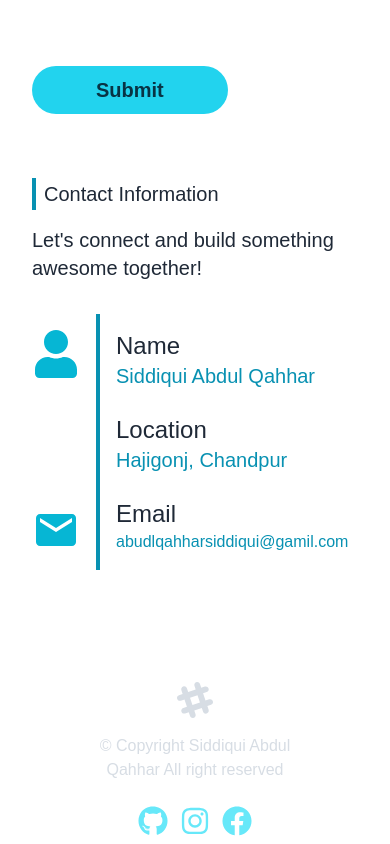
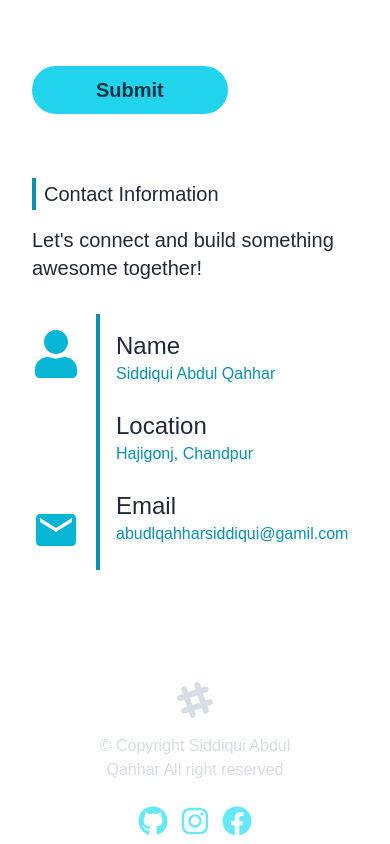
Before and after one commit to abdulqahharsiddiqui1github/my-portfolio, a React (Vite) app: page /contact in a window 390 px wide. Shown: the part 713-1557 px from the top of the page. Built offline with nearby package versions, Linux system fonts and the light colour scheme; some icons are missing.

Commit message:
problem solved

```diff
--- a/src/Pages/Contact/Contact.jsx
+++ b/src/Pages/Contact/Contact.jsx
@@ -59,11 +59,11 @@ const Contact = () => {
           <div className="ml-4 flex flex-col  py-4 gap-y-6">
             <div >
             <h2 className="text-2xl ">Name</h2>
-            <span className="text-xl text-cyan-600">Siddiqui Abdul Qahhar</span>
+            <span className="lg:text-xl text-cyan-600">Siddiqui Abdul Qahhar</span>
             </div>
             <div >
             <h2 className="text-2xl ">Location</h2>
-            <span  className="text-xl text-cyan-600">Hajigonj, Chandpur</span>
+            <span  className="lg:text-xl text-cyan-600">Hajigonj, Chandpur</span>
             </div>
             <div className="" >
             <h2 className="text-2xl ">Email</h2>
--- a/src/Pages/Skills/Skills.jsx
+++ b/src/Pages/Skills/Skills.jsx
@@ -77,7 +77,7 @@ const Skills = () => {
         <h3 className="text-3xl text-cyan-400 text-center font-bold  pb-8">Technical Skills Overview</h3>
       <div  className="flex my-4 mb-8 gap-8 lg:px-32 flex-wrap justify-center">
         <div
-        className="flex lg:mb-16 flex-col"
+        className="flex mb-16 flex-col"
         style={{ width: 200, height: 200 }}>
           <CircularProgressbarWithChildren value={90}>
             {/* Put any JSX content in here that you'd like. It'll be vertically and horizonally centered. */}
@@ -111,7 +111,7 @@ const Skills = () => {
           <span className="text-center my-8 text-3xl font-semibold  text-cyan-500">JavaScript</span>
         </div>
         <div
-        className="flex mb-8 flex-col"
+        className="flex mb-16 flex-col"
         style={{ width: 200, height: 200 }}>
           <CircularProgressbarWithChildren value={90}>
 
```
